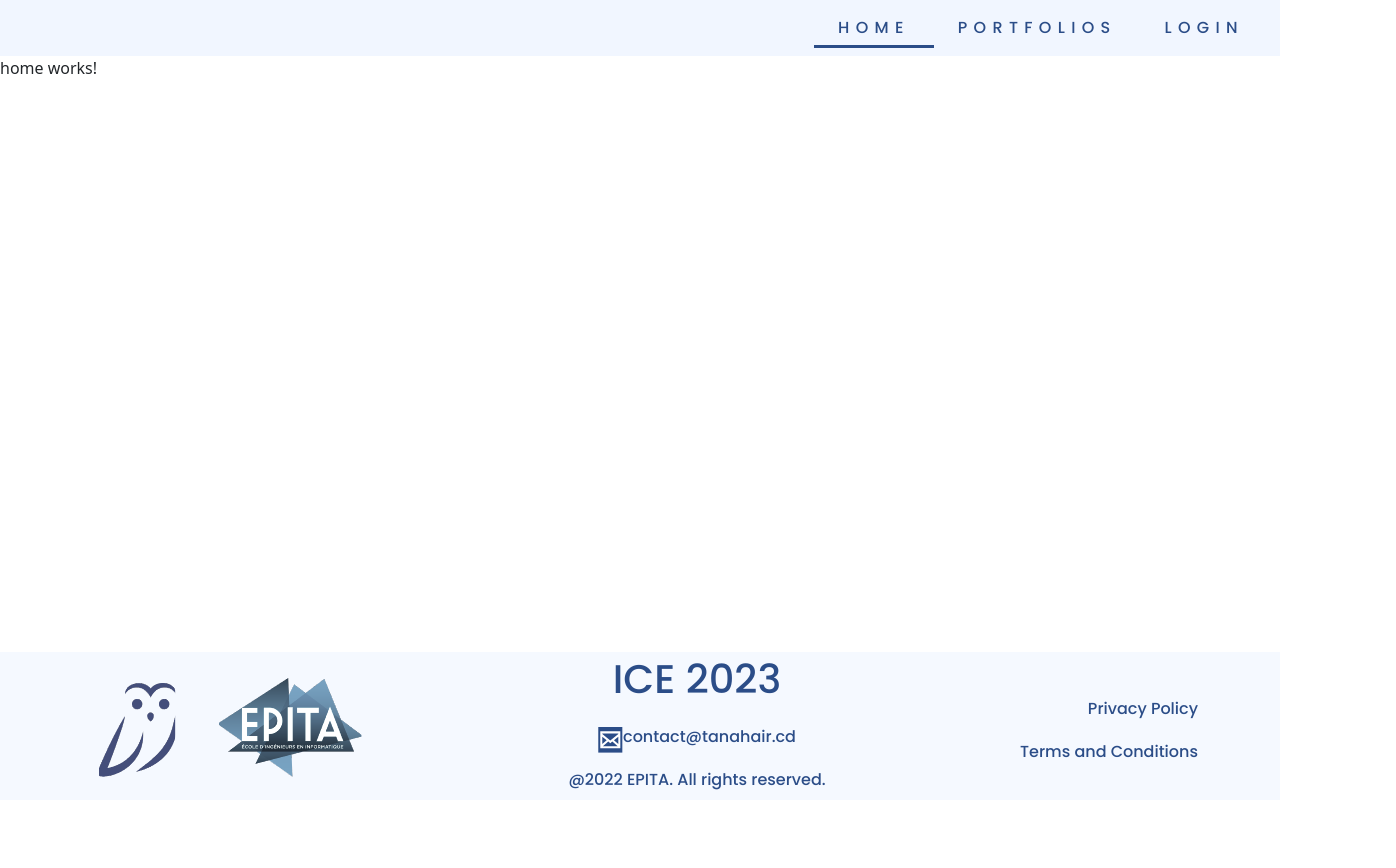
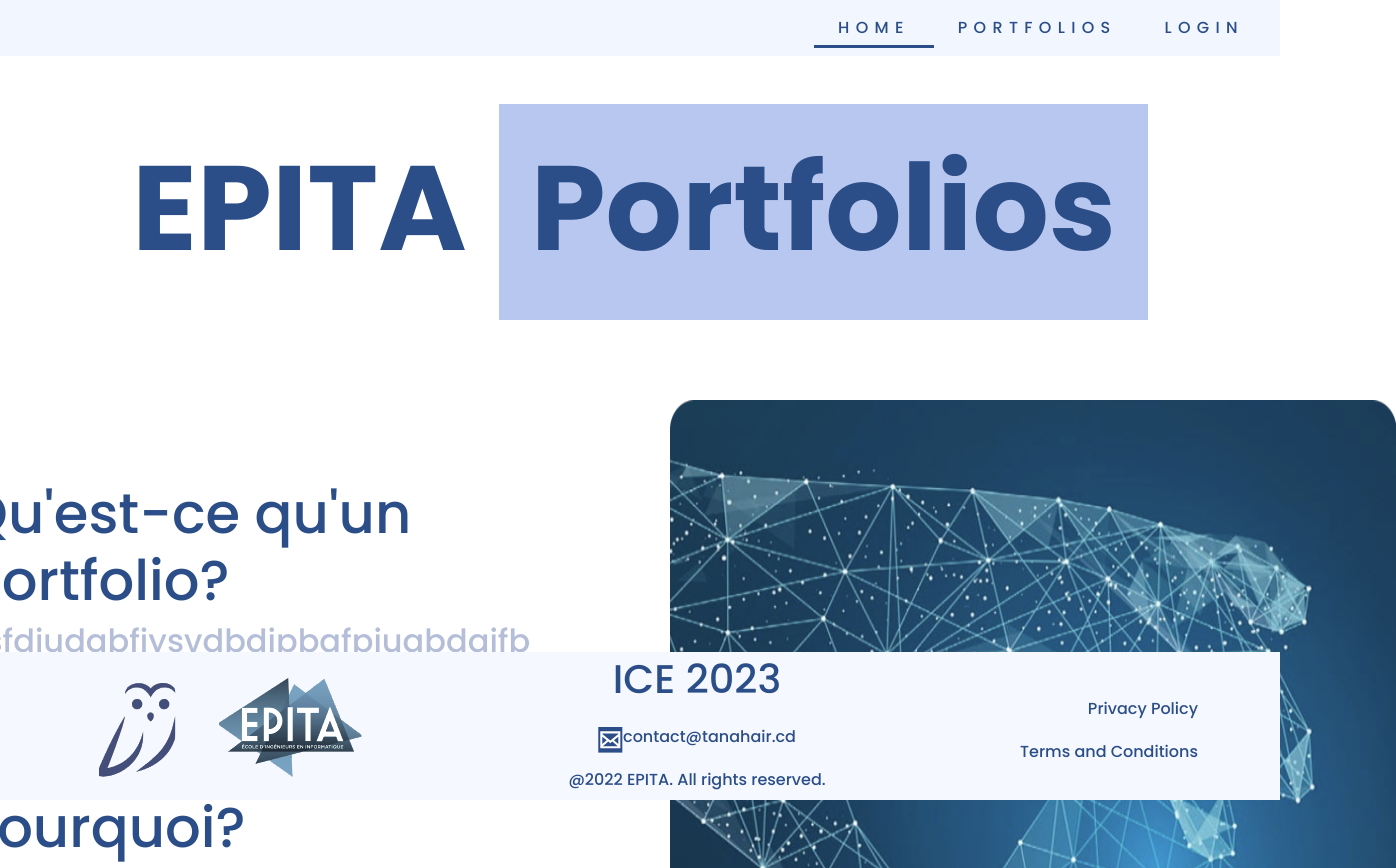
Before and after one commit to SamGw/portfolio-project, an Angular app: page /home in a window 1280 px wide. Shown: the top 868 px of the page, 1396 px wide, since content can reach past the window. Before the commit the page ends 800 px from the top, so only its background shows below. Built offline with nearby package versions, Linux system fonts and the light colour scheme.

Commit message:
feat: home page

```diff
--- a/src/app/pages/home/home.component.css
+++ b/src/app/pages/home/home.component.css
@@ -0,0 +1,67 @@
+h1 {
+    font-size: 7.5em;
+    text-align: center;
+    color: rgb(43, 77, 136);
+    font-weight: bold;
+}
+
+h2 {
+    font-size: 7.5em;
+    text-align: center;
+    color: rgb(43, 77, 136);
+    font-weight: bold;
+}
+
+h3 {
+    font-size: 3.5em;
+    text-align: left;
+    color: rgb(43, 77, 136);
+}
+
+h4 {
+    font-size: 2em;
+    text-align: left;
+    color: rgb(181, 190, 216);
+}
+
+.global {
+    display: flex;
+    flex-direction:column;
+    align-items: center;
+    justify-content: space-between;
+}
+
+.titre {
+    display: flex;
+    flex-direction: row;
+    flex-wrap: wrap;
+    align-items: center;
+    justify-content: center;
+    margin: 3rem;
+}
+
+.EPITA {
+    justify-content: flex-start;
+}
+
+.portfolios {
+    justify-content: flex-start;
+    background-color: rgb(184, 199, 240);
+    margin-left: 2rem;
+    padding: 2rem;
+}
+
+.contenu {
+    display: flex;
+    flex-direction: row;
+    justify-content: center;
+    margin: 5rem;
+}
+
+.texte {
+    display: flex;
+    flex-direction: column;
+    align-items: left;
+    justify-content: space-between;
+    margin: 5rem;
+}
--- a/src/app/pages/home/home.component.html
+++ b/src/app/pages/home/home.component.html
@@ -1 +1,27 @@
-<p>home works!</p>
+
+
+    <div class="titre">
+        <div class="EPITA">
+            <h1 style="font-family:Poppins;">EPITA</h1>
+        </div>
+        <div class="portfolios">
+            <h2 style="font-family:Poppins;">Portfolios</h2>
+        </div>
+    </div>
+    <div class="contenu">
+        <div class="texte">
+            <h3 style="font-family:Poppins;">Qu'est-ce qu'un portfolio?</h3>
+            <h4 style="font-family:Poppins;">
+                <p>qsfdiudqbfiysvdbdipbqfpiuqbdqifb
+                <p>qsfdiudqbfiysvdbdipbqfpiuqbdqifbqfsf
+                <p>qsfdiudqbfiysvdbdipbqfpiuqbdqifb
+            </h4>
+            <h3 style="font-family:Poppins;">Pourquoi?</h3>
+            <h4 style="font-family:Poppins;">
+                <p>qsfdiudqbfiysvdbdipbqfpiuqbdqifb
+                <p>qsfdiudqbfiysvdbdipbqfpiuqbdqifbqfsf
+                <p>qsfdiudqbfiysvdbdipbqfpiuqbdqifb
+            </h4>
+        </div>
+        <img src="../../../../assets/main_bleue.png" alt="main_bleue">
+    </div>
```
Also changed, not shown: src/assets/main_bleue.png (added), src/assets/maquette.png (added).
